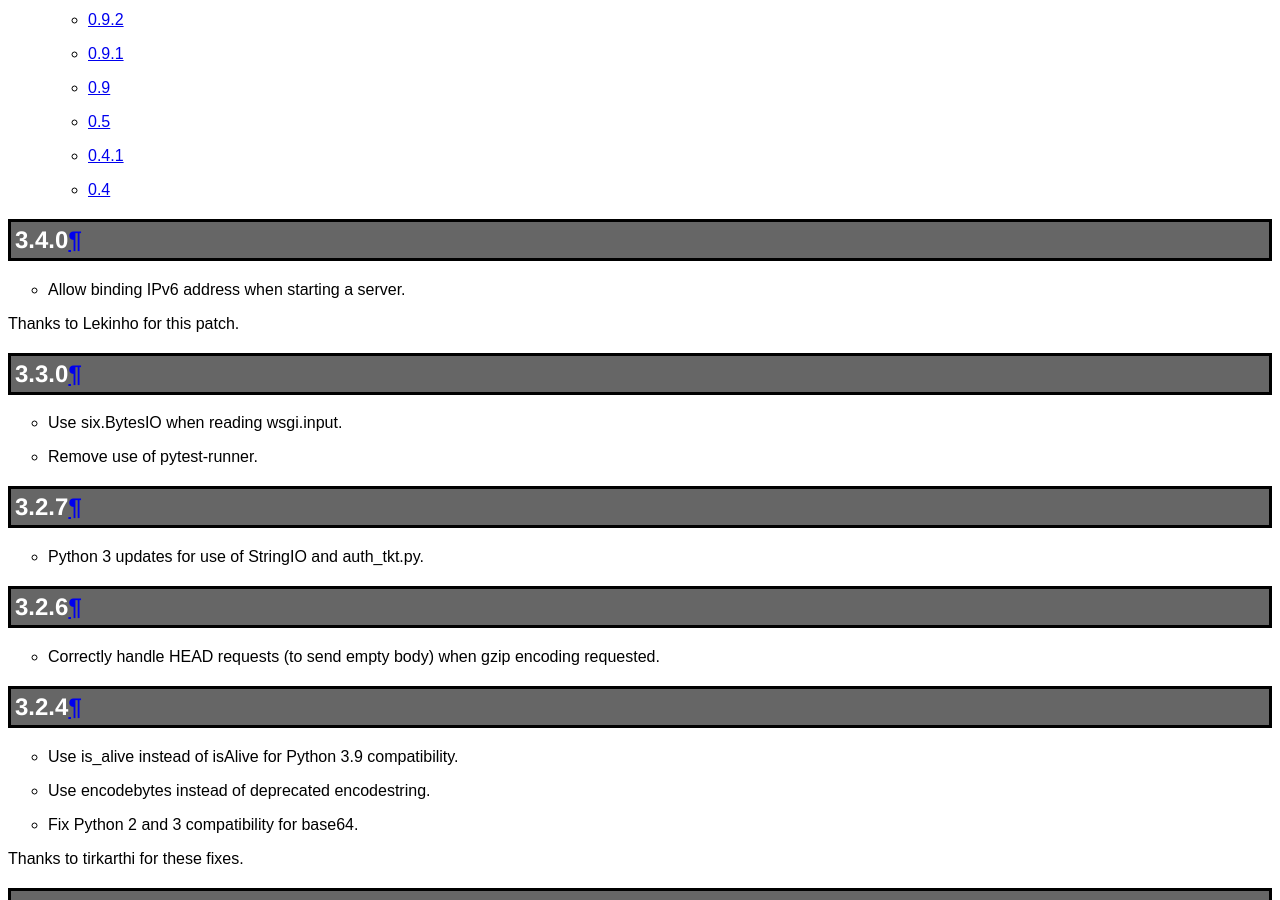
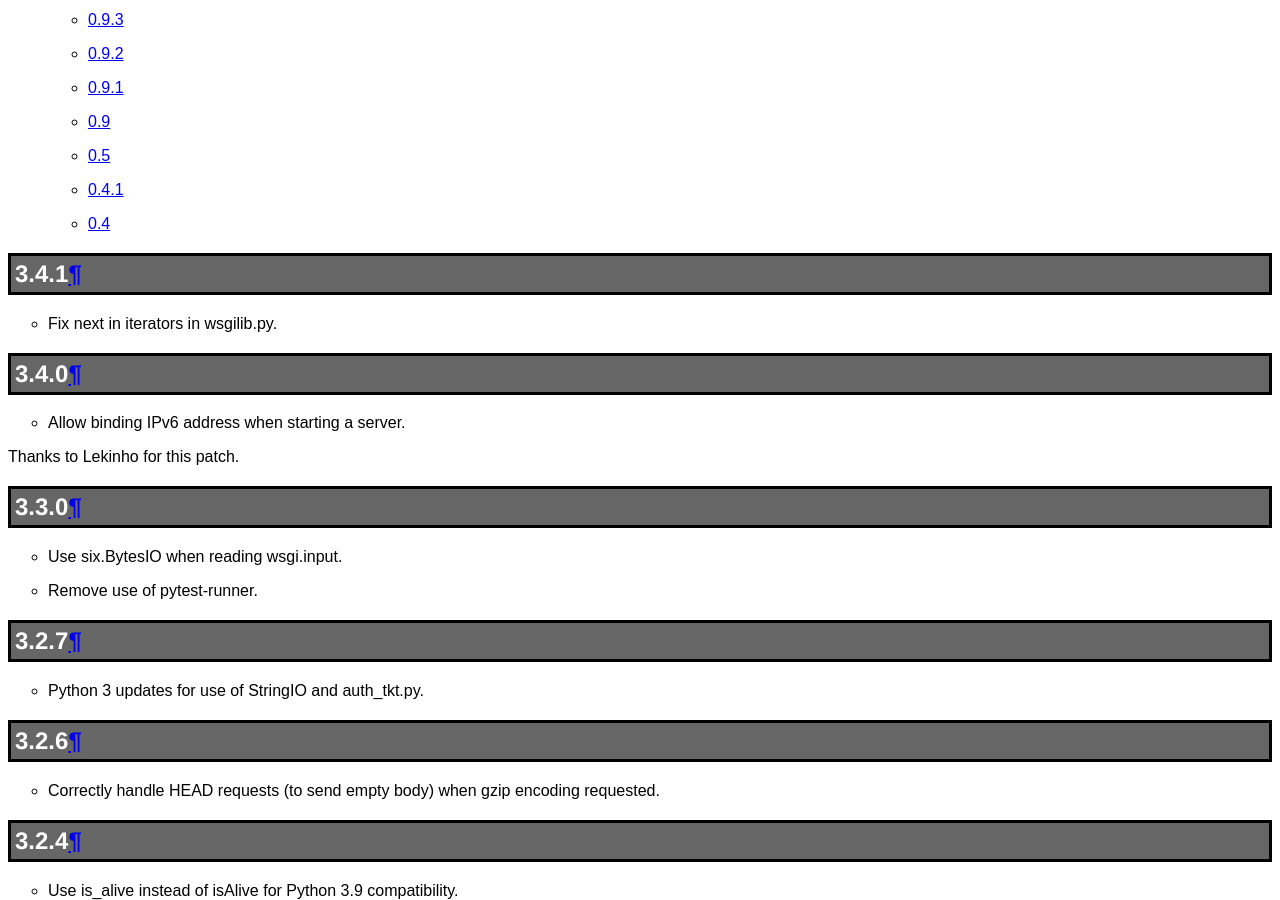
Before and after one commit to pasteorg/paste, a Sphinx documentation site: the page built from docs/news.txt, in a window 1280 px wide and 900 px high, scrolled down 1975 px. Built offline with Sphinx 7.4.7, drawn with Linux system fonts in a browser that asks for light colours.

Commit message:
release 3.4.1

```diff
--- a/docs/news.txt
+++ b/docs/news.txt
@@ -2,6 +2,11 @@
 ====
 
 .. contents::
+
+3.4.1
+-----
+
+* Fix next in iterators in wsgilib.py.
 
 3.4.0
 -----
--- a/setup.py
+++ b/setup.py
@@ -12,7 +12,7 @@
 # - git push
 # - python setup.py sdist bdist_wheel upload --sign
 
-__version__ = '3.4.0'
+__version__ = '3.4.1'
 
 from setuptools import setup, find_packages
 import sys, os
```
